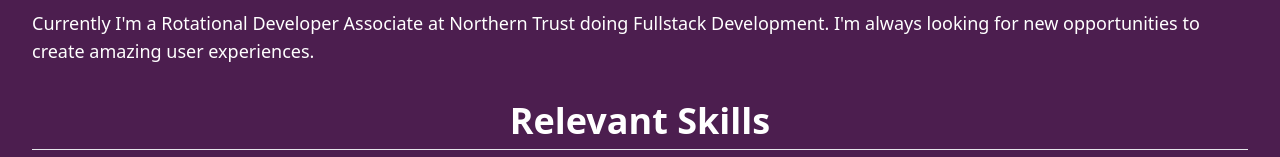
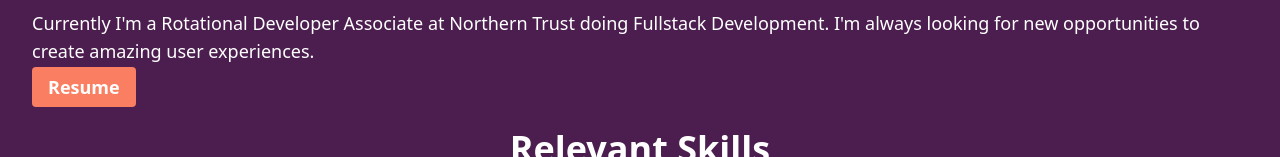
Before and after one commit to JSneak/2022-personal-website, a React (Vite) app: page / in a window 1280 px wide. Shown: the part 776-933 px from the top of the page. Built offline with nearby package versions, Linux system fonts and the light colour scheme.

Commit message:
feat: add resume button in about me

```diff
--- a/src/components/AboutSection/About.tsx
+++ b/src/components/AboutSection/About.tsx
@@ -46,6 +46,12 @@
             doing Fullstack Development. I'm always looking for new
             opportunities to create amazing user experiences.
           </p>
+          <a
+            className="bg-outrageous_orange text-white font-bold py-2 px-4 rounded font-bodyFont"
+            href="https://docs.google.com/document/d/1f7NKqpiJZiOxvev5hMJ59Qgf4SUZsx9e/edit?usp=sharing&ouid=111409459282321036132&rtpof=true&sd=true"
+          >
+            Resume
+          </a>
         </div>
       </div>
     </div>
```
